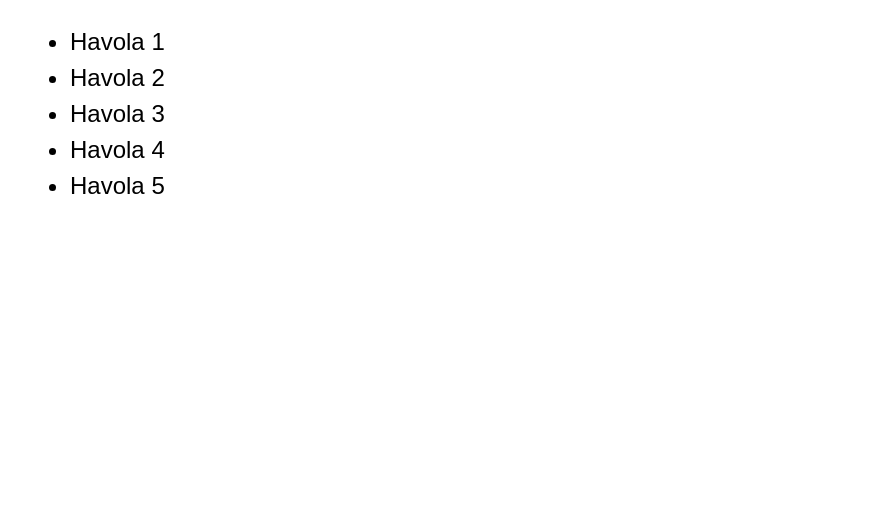
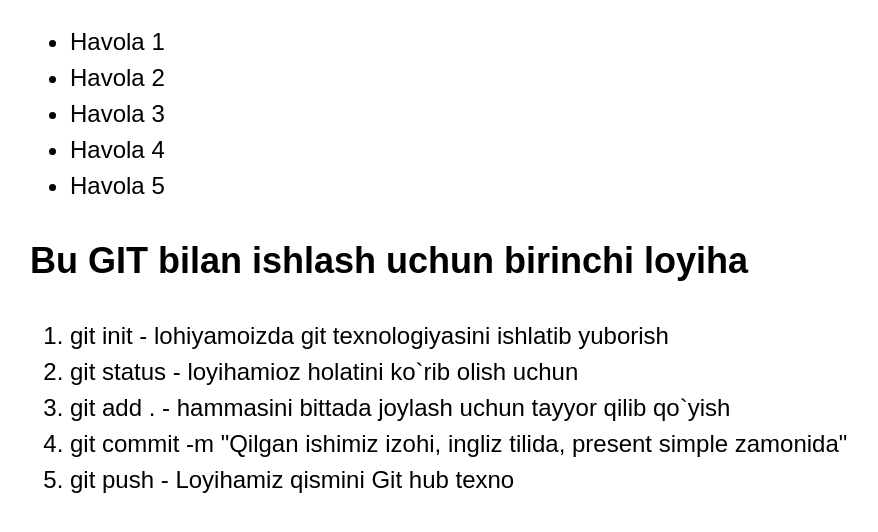
Before and after one commit to zsaidov1988/Project, a plain HTML site: page index.html in a window 1280 px wide. Shown: the whole page, without its empty margins (60-938 px from the left). Drawn offline with Linux system fonts and the light colour scheme.

Commit message:
Add site main codes

```diff
--- a/index.html
+++ b/index.html
@@ -21,5 +21,20 @@
       </nav>
     </div>
   </header>
+  <section>
+    <div class="container">
+      <h1 class="site-heading">
+        Bu GIT bilan ishlash uchun birinchi loyiha
+      </h1>
+
+      <ol class="site-config-list">
+        <li>git init - lohiyamoizda git texnologiyasini ishlatib yuborish</li>
+        <li>git status - loyihamioz holatini ko`rib olish uchun</li>
+        <li>git add . - hammasini bittada joylash uchun tayyor qilib qo`yish</li>
+        <li>git commit -m "Qilgan ishimiz izohi, ingliz tilida, present simple zamonida"</li>
+        <li>git push - Loyihamiz qismini Git hub texno</li>
+      </ol>
+    </div>
+  </section>
 </body>
 </html>
```
